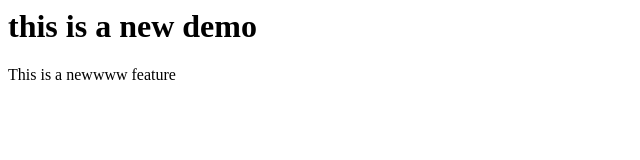
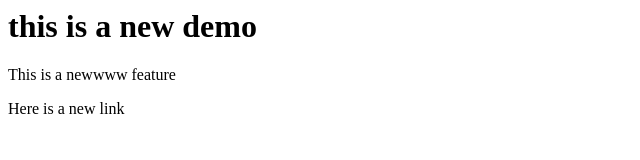
Before and after one commit to kirtan0712/LocalRepo, a plain HTML site: page index.html in a window 1280 px wide. Shown: the whole page, without its empty margins (0-640 px from the left). Drawn offline with Linux system fonts and the light colour scheme.

Commit message:
Added a new line

```diff
--- a/index.html
+++ b/index.html
@@ -1,2 +1,3 @@
 <h1>this is a new demo</h1>
 <p>This is a newwww feature</p>
+<a>Here is a new link</a>
```
